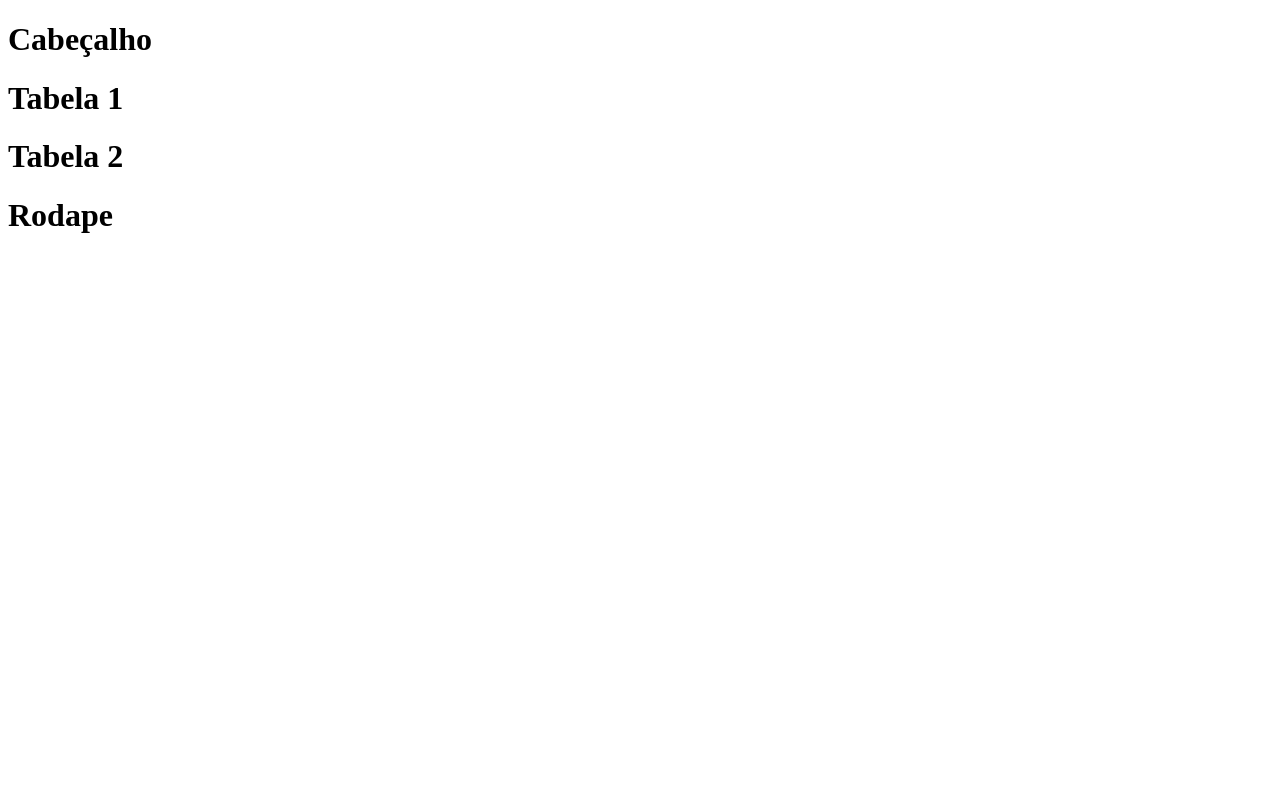
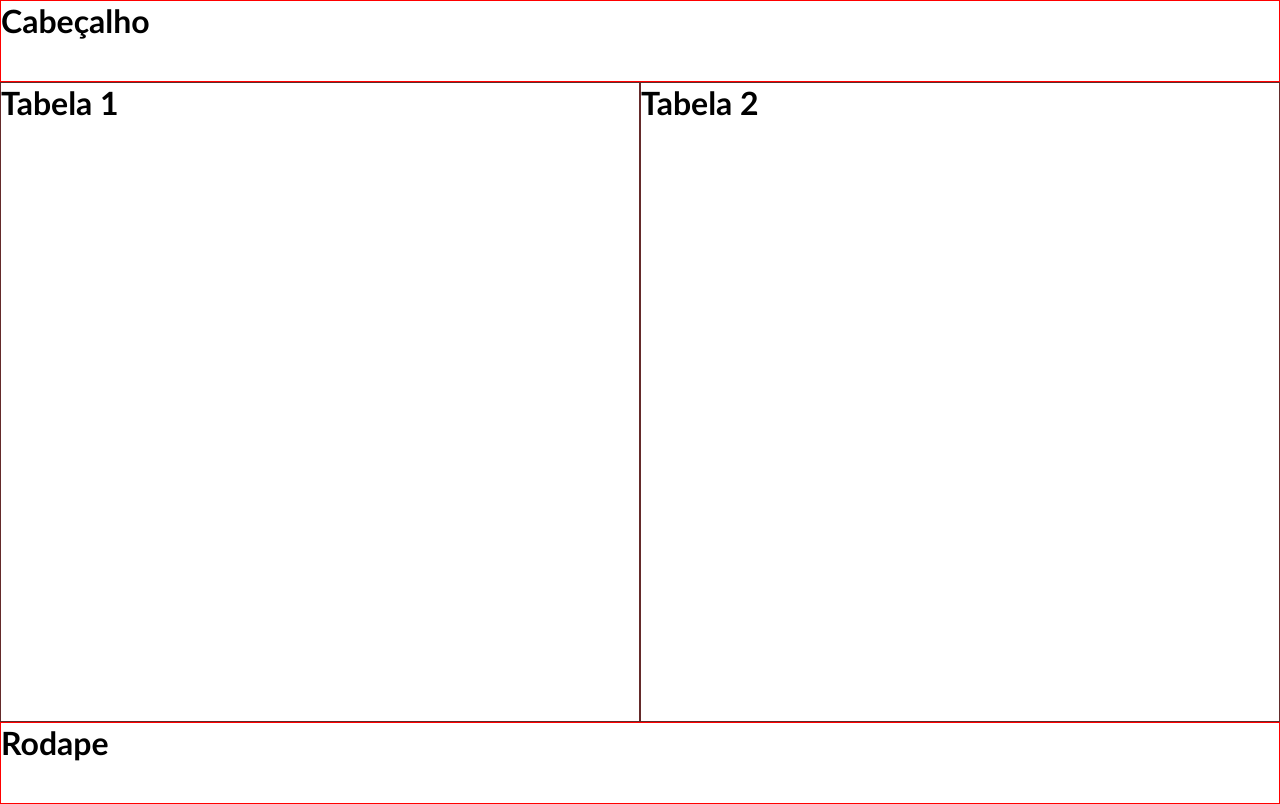
Before and after one commit to Holiv/hackaton-prestartse-controle-de-parcelas, a plain HTML site: page index.html in a window 1280 px wide. Drawn offline with Linux system fonts and the light colour scheme; the site is published under a folder, as on GitHub Pages, so addresses that start at the root find nothing.

Commit message:
Update index.html

```diff
--- a/index.html
+++ b/index.html
@@ -3,7 +3,7 @@
     <head>
         <title>Controle de Parcelas</title>
         <meta charset="utf-8">
-        <link rel="stylesheet" type="text/css" href="/content/css/style.css">
+        <link rel="stylesheet" type="text/css" href="content/css/style.css">
     </head>
 </html>
 
```
